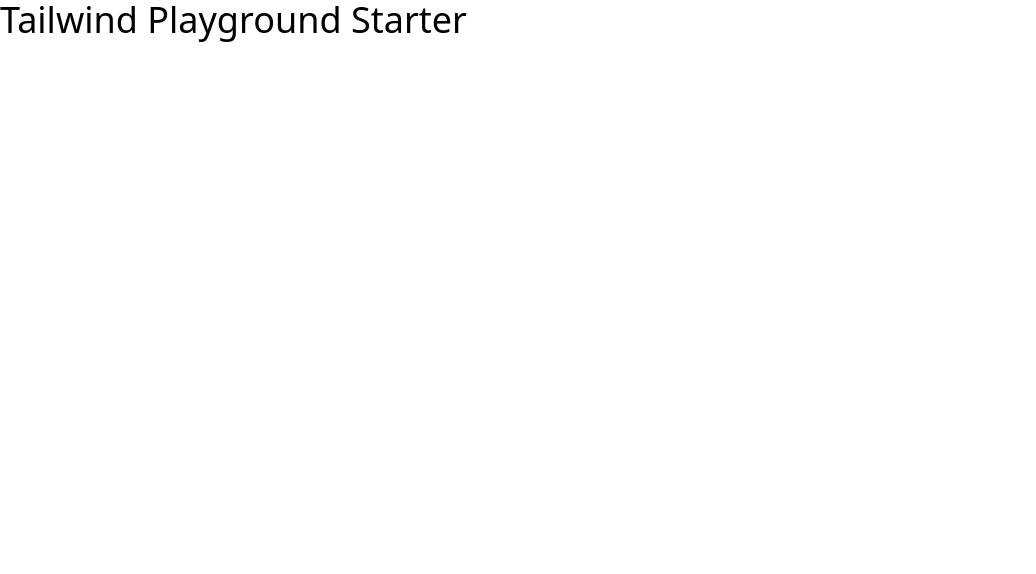
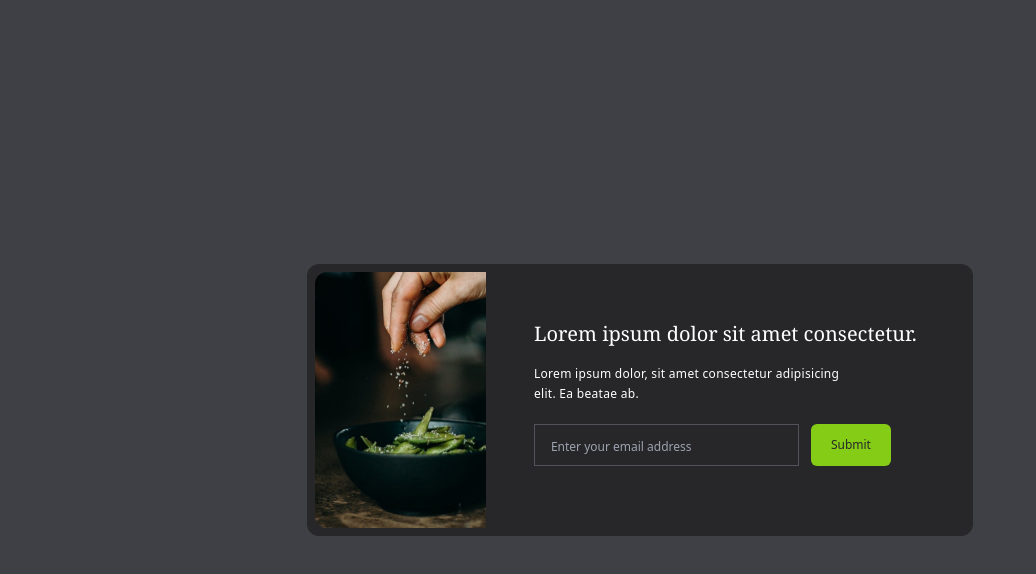
Before and after one commit to M4p4/tailwind-designs, a website: page email-subscribe-card/index.html in a window 1280 px wide. Shown: the whole page, without its empty margins (0-1036 px from the left). Drawn offline with nearby package versions, Linux system fonts and the light colour scheme; files that its build step writes are made by us from their sources.

Commit message:
Project 1 final

```diff
--- a/email-subscribe-card/index.html
+++ b/email-subscribe-card/index.html
@@ -4,10 +4,53 @@
     <meta charset="UTF-8" />
     <meta http-equiv="X-UA-Compatible" content="IE=edge" />
     <meta name="viewport" content="width=device-width, initial-scale=1.0" />
-    <link rel="stylesheet" href="/css/styles.css" />
-    <title>Tailwind Playground Starter</title>
+    <link rel="stylesheet" href="css/styles.css" />
+    <title>Email Subscribe Card</title>
   </head>
   <body>
-    <h1 class="text-4xl">Tailwind Playground Starter</h1>
+    <!-- Background Container -->
+    <div class="flex items-center justify-center h-screen bg-zinc-700">
+      <!-- Card -->
+      <div class="bg-zinc-800 p-2 mx-6 rounded-xl">
+        <!-- Flex Container -->
+        <div class="flex flex-col md:flex-row rounded-l-xl">
+          <!-- Image -->
+          <img
+            src="images/image.jpg"
+            class="object-fit h-80 md:h-64 rounded-xl md:rounded-l-xl md:rounded-r-none transform hover:scale-105 hover:rounded-xl duration-200"
+          />
+          <!-- Content -->
+          <div class="p-6 md:p-12">
+            <h2
+              class="font-serif text-xl font-medium text-center text-white md:text-left"
+            >
+              Lorem ipsum dolor sit amet consectetur.
+            </h2>
+            <p
+              class="max-w-xs my-4 text-xs leading-5 tracking-wide text-center text-white md:text-left"
+            >
+              Lorem ipsum dolor, sit amet consectetur adipisicing elit. Ea
+              beatae ab.
+            </p>
+
+            <div
+              class="flex flex-col mt-5 space-y-4 md:space-x-3 md:flex-row md:space-y-0"
+            >
+              <input
+                class="p-2 px-4 text-center text-white bg-zinc-800 border border-zinc-600 placeholder:text-xs placeholder:text-center md:text-left placeholder:md:text-left focus:outline-none"
+                type="text"
+                placeholder="Enter your email address"
+              />
+
+              <button
+                class="px-5 py-3 text-xs rounded-md text-zinc-800 bg-lime-500 hover:bg-lime-700 hover:text-white duration-500"
+              >
+                Submit
+              </button>
+            </div>
+          </div>
+        </div>
+      </div>
+    </div>
   </body>
 </html>
```
Also changed, not shown: email-subscribe-card/images/image.jpg (added).
